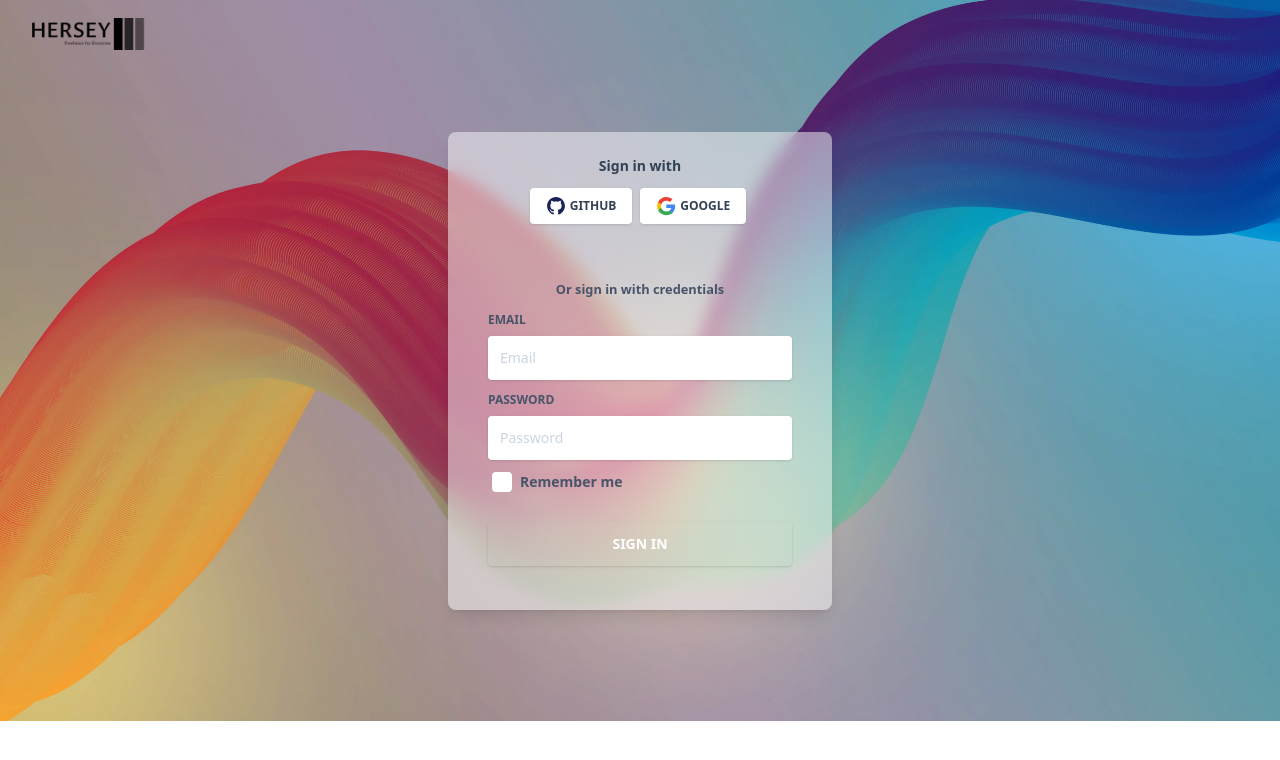
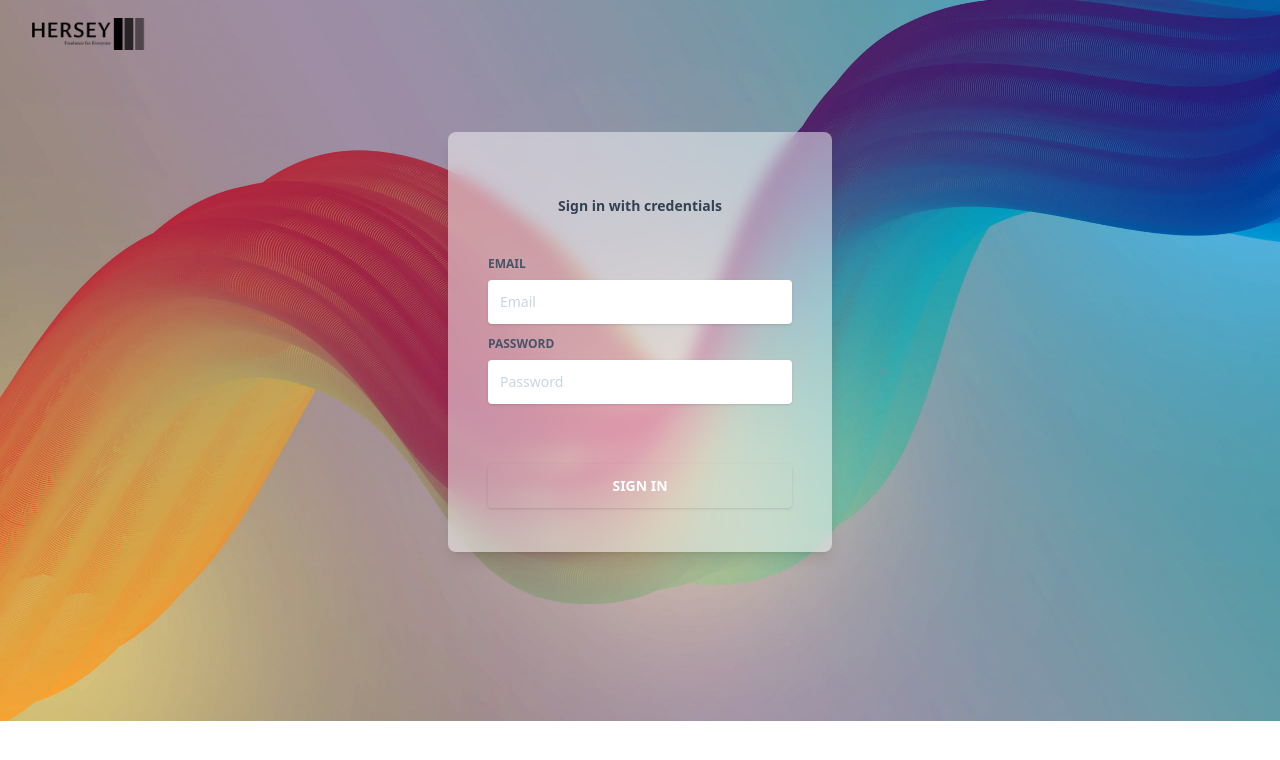
Before and after one commit to Muhammed-Arfaq/Hersey_Freelance_Admin, a React (Vite) app: page / in a window 1280 px wide. Shown: the top 760 px of the page. Built offline with nearby package versions, Linux system fonts and the light colour scheme.

Commit message:
login design updated

```diff
--- a/src/Admin/Authentication/Login/Login.jsx
+++ b/src/Admin/Authentication/Login/Login.jsx
@@ -135,7 +135,7 @@
         <div className="absolute -top-20 w-full h-full bg-no-repeat ">
           <img
             className="w-full"
-            style={{ height: "116.4%" }}
+            style={{ height: "128.1%" }}
             src={bg2}
             alt=""
           />
@@ -145,7 +145,7 @@
             <div className="w-full lg:w-4/12 px-4">
               <div className="relative flex flex-col min-w-0 break-words w-full mb-6 shadow-lg rounded-lg border-0 bg-gray-50 bg-opacity-50 backdrop-blur">
                 <div className="rounded-t mb-0 px-6 py-6">
-                  <div className="text-center mb-3">
+                  {/* <div className="text-center mb-3">
                     <h6 className="text-blueGray-700 text-sm font-bold">
                       Sign in with
                     </h6>
@@ -165,17 +165,17 @@
                       <img alt="..." className="w-5 mr-1" src={google} />
                       Google
                     </button>
-                  </div>
-                  <hr className="mt-6 border-b-1 border-blueGray-300" />
+                  </div> */}
+                  <hr className="mt-4 border-b-1 border-blueGray-300" />
                 </div>
                 <div className="flex-auto px-4 lg:px-10 py-10 pt-0">
                   <div className="text-blueGray-600 text-center mb-3 font-bold">
-                    <small>Or sign in with credentials</small>
+                    <h6 className="text-blueGray-700 text-sm font-bold">Sign in with credentials</h6>
                   </div>
                   <form onSubmit={eventHandler}>
                     <div className="relative w-full mb-3">
                       <label
-                        className="block uppercase text-blueGray-600 text-xs font-bold mb-2"
+                        className="block uppercase mt-10 text-blueGray-600 text-xs font-bold mb-2"
                         htmlFor="grid-password"
                       >
                         Email
@@ -210,14 +210,14 @@
                     </div>
                     <div>
                       <label className="inline-flex items-center cursor-pointer">
-                        <input
+                        {/* <input
                           id="customCheckLogin"
                           type="checkbox"
                           className="form-checkbox border-0 rounded text-blueGray-700 ml-1 w-5 h-5 ease-linear transition-all duration-150"
                         />
                         <span className="ml-2 text-sm font-semibold text-blueGray-600">
                           Remember me
-                        </span>
+                        </span> */}
                       </label>
                     </div>
 
```
